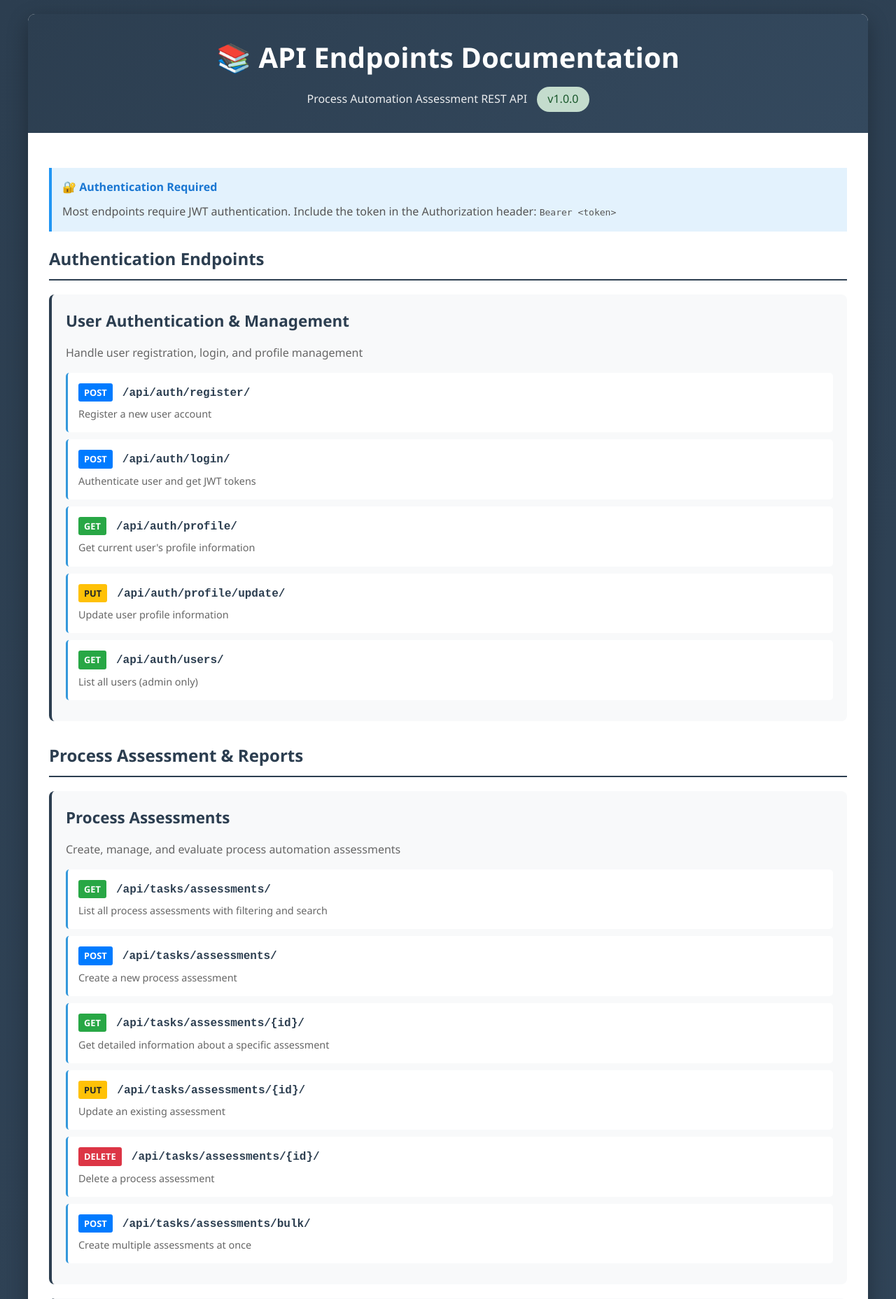
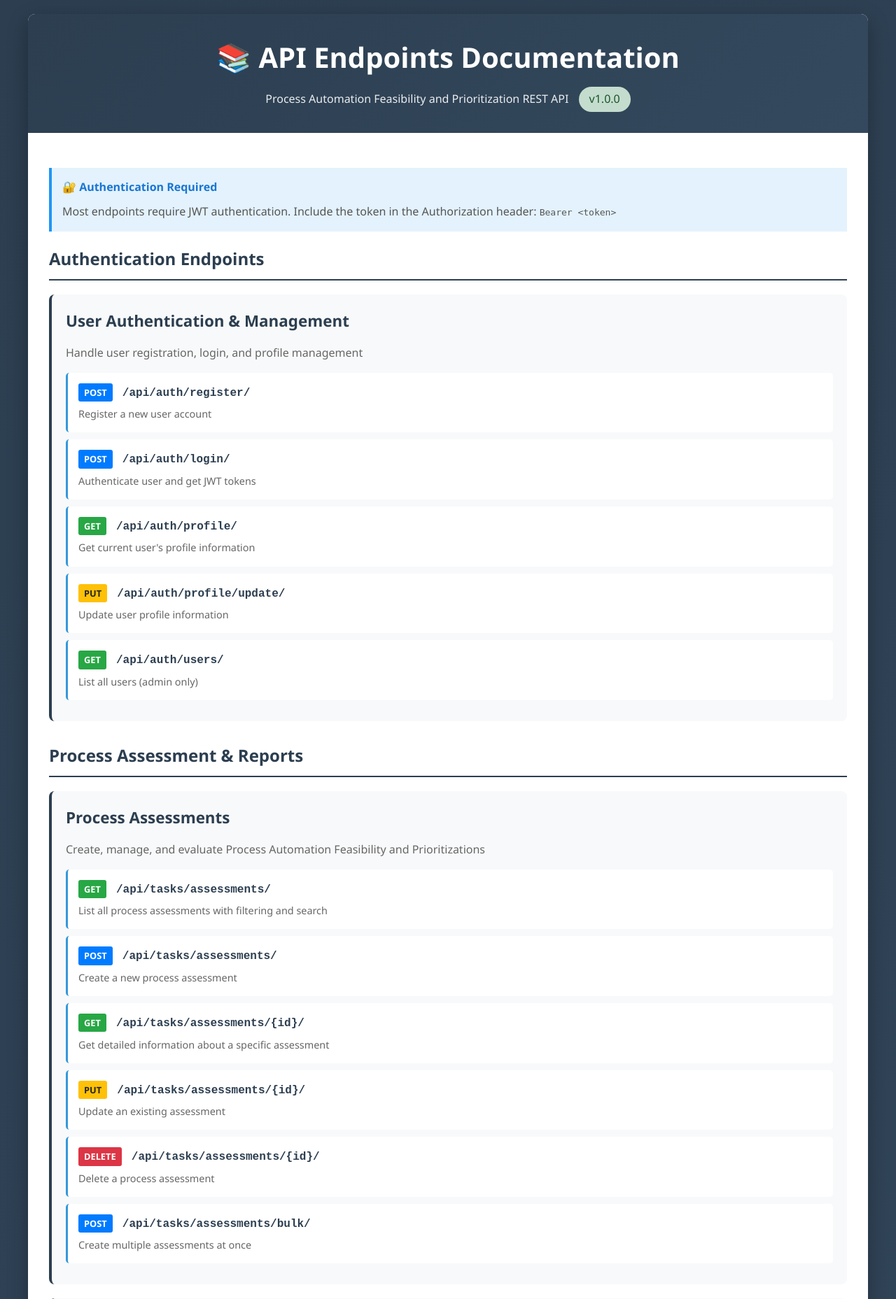
Before and after one commit to MuneebAhmedQureshi/oaksystems-demo, a Django app: page /api/ in a window 1280 px wide. Shown: the top 1857 px of the page at 70% size. Run offline with Django 4.2, Linux system fonts and the light colour scheme.

Commit message:
Updated titles

```diff
--- a/backend/automation_ai/urls.py
+++ b/backend/automation_ai/urls.py
@@ -17,7 +17,7 @@ def api_root(request):
     return JsonResponse({
         'message': 'Process Automation Feasibility and Prioritization Tool - Backend API',
         'version': '1.0.0',
-        'description': 'Django REST API for process automation assessment and AI-powered analysis',
+        'description': 'Django REST API for Process Automation Feasibility and Prioritization and AI-powered analysis',
         'status': 'active',
         'backend_interfaces': {
             'django_admin': f'{base_url}/admin/',
@@ -31,7 +31,7 @@ def api_root(request):
         },
         'frontend_application': 'http://localhost:3000',
         'key_features': [
-            'Process automation assessment scoring',
+            'Process Automation Feasibility and Prioritization scoring',
             'AI-powered similarity analysis',
             'Automation success prediction',
             'Optimization suggestions',
--- a/backend/tasks/apps.py
+++ b/backend/tasks/apps.py
@@ -4,4 +4,4 @@ from django.apps import AppConfig
 class TasksConfig(AppConfig):
     default_auto_field = 'django.db.models.BigAutoField'
     name = 'tasks'
-    verbose_name = 'Process Automation Assessment'
+    verbose_name = 'Process Automation Feasibility and Prioritization'
--- a/backend/tasks/models.py
+++ b/backend/tasks/models.py
@@ -6,7 +6,7 @@ User = get_user_model()
 
 
 class ProcessAssessment(models.Model):
-    """Main model for process automation assessment"""
+    """Main model for Process Automation Feasibility and Prioritization"""
 
     AUTOMATION_SUITABILITY_CHOICES = [
         ('not_suitable', 'Not Suitable for Automation'),
--- a/backend/tasks/views.py
+++ b/backend/tasks/views.py
@@ -203,7 +203,7 @@ def download_report_pdf(request, report_id):
         )
 
         # Title
-        elements.append(Paragraph(f"Process Automation Assessment Report", title_style))
+        elements.append(Paragraph(f"Process Automation Feasibility and Prioritization Report", title_style))
         elements.append(Paragraph(f"Report: {report.title}", styles['Heading2']))
         elements.append(Paragraph(f"Generated: {timezone.now().strftime('%Y-%m-%d %H:%M')}", styles['Normal']))
         elements.append(Spacer(1, 20))
--- a/backend/templates/api_endpoints.html
+++ b/backend/templates/api_endpoints.html
@@ -3,7 +3,7 @@
 <head>
     <meta charset="UTF-8">
     <meta name="viewport" content="width=device-width, initial-scale=1.0">
-    <title>API Endpoints - Process Automation Assessment</title>
+    <title>API Endpoints - Process Automation Feasibility and Prioritization</title>
     <style>
         body {
             font-family: 'Segoe UI', Tahoma, Geneva, Verdana, sans-serif;
@@ -132,7 +132,7 @@
     <div class="container">
         <div class="header">
             <h1>📚 API Endpoints Documentation</h1>
-            <p>Process Automation Assessment REST API <span class="status">v1.0.0</span></p>
+            <p>Process Automation Feasibility and Prioritization REST API <span class="status">v1.0.0</span></p>
         </div>
 
         <div class="content">
@@ -183,7 +183,7 @@
                 <h2>Process Assessment & Reports</h2>
                 <div class="endpoint-group">
                     <h3>Process Assessments</h3>
-                    <p>Create, manage, and evaluate process automation assessments</p>
+                    <p>Create, manage, and evaluate Process Automation Feasibility and Prioritizations</p>
 
                     <div class="endpoint">
                         <span class="endpoint-method method-get">GET</span>
--- a/backend/templates/api_root.html
+++ b/backend/templates/api_root.html
@@ -3,7 +3,7 @@
 <head>
     <meta charset="UTF-8">
     <meta name="viewport" content="width=device-width, initial-scale=1.0">
-    <title>Process Automation Assessment - Backend API</title>
+    <title>Process Automation Feasibility and Prioritization - Backend API</title>
     <style>
         body {
             font-family: 'Segoe UI', Tahoma, Geneva, Verdana, sans-serif;
@@ -173,7 +173,7 @@
                 <h2>Key Features</h2>
                 <div class="features">
                     <ul>
-                        <li>Process automation assessment scoring (1-5 scale)</li>
+                        <li>Process Automation Feasibility and Prioritization scoring (1-5 scale)</li>
                         <li>AI-powered similarity analysis using K-means clustering</li>
                         <li>Automation success prediction with ML algorithms</li>
                         <li>Intelligent optimization suggestions</li>
--- a/frontend/src/components/Navbar.js
+++ b/frontend/src/components/Navbar.js
@@ -14,7 +14,7 @@ const Navbar = () => {
     <BootstrapNavbar bg="white" expand="lg" className="border-bottom">
       <Container fluid>
         <BootstrapNavbar.Brand href="/dashboard">
-          Process Automation Assessment
+          Process Automation Feasibility and Prioritization
         </BootstrapNavbar.Brand>
 
         <BootstrapNavbar.Toggle aria-controls="basic-navbar-nav" />
--- a/frontend/src/pages/AIFeatures.js
+++ b/frontend/src/pages/AIFeatures.js
@@ -120,7 +120,7 @@ const AIFeatures = () => {
         <Col>
           <h1>AI Features</h1>
           <p className="text-muted">
-            Advanced AI-powered analysis for process automation assessment
+            Advanced AI-powered analysis for Process Automation Feasibility and Prioritization
           </p>
         </Col>
       </Row>
--- a/frontend/src/pages/Dashboard.js
+++ b/frontend/src/pages/Dashboard.js
@@ -103,7 +103,7 @@ const Dashboard = () => {
             <div>
               <h1 className="mb-2">Dashboard</h1>
               <p className="text-muted mb-0">
-                Process automation assessment overview
+                Process Automation Feasibility and Prioritization overview
               </p>
             </div>
             <Link to="/assessment/new">
--- a/frontend/src/pages/Login.js
+++ b/frontend/src/pages/Login.js
@@ -50,7 +50,7 @@ const Login = () => {
           <Card className="shadow">
             <Card.Body className="p-5">
               <div className="text-center mb-4">
-                <h3>Process Automation Assessment</h3>
+                <h3>Process Automation Feasibility and Prioritization</h3>
                 <p className="text-muted">Sign in to your account</p>
               </div>
 
--- a/frontend/src/pages/ProcessList.js
+++ b/frontend/src/pages/ProcessList.js
@@ -81,7 +81,7 @@ const ProcessList = () => {
             <div>
               <h1>Process Assessments</h1>
               <p className="text-muted mb-0">
-                Manage and review all process automation assessments
+                Manage and review all Process Automation Feasibility and Prioritizations
               </p>
             </div>
             <Link to="/assessment/new">
--- a/frontend/src/pages/Register.js
+++ b/frontend/src/pages/Register.js
@@ -61,7 +61,7 @@ const Register = () => {
             <Card.Body className="p-5">
               <div className="text-center mb-4">
                 <h3>Create Account</h3>
-                <p className="text-muted">Join Process Automation Assessment</p>
+                <p className="text-muted">Join Process Automation Feasibility and Prioritization</p>
               </div>
 
               {errors.general && <Alert variant="danger">{errors.general}</Alert>}
```
Also changed, not shown: API_DOCUMENTATION.md (+2 -2 lines).
